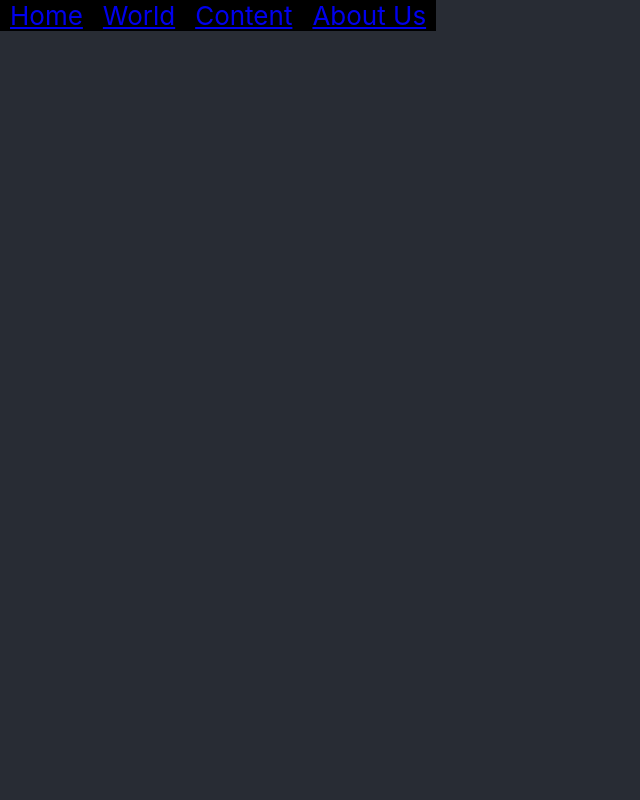
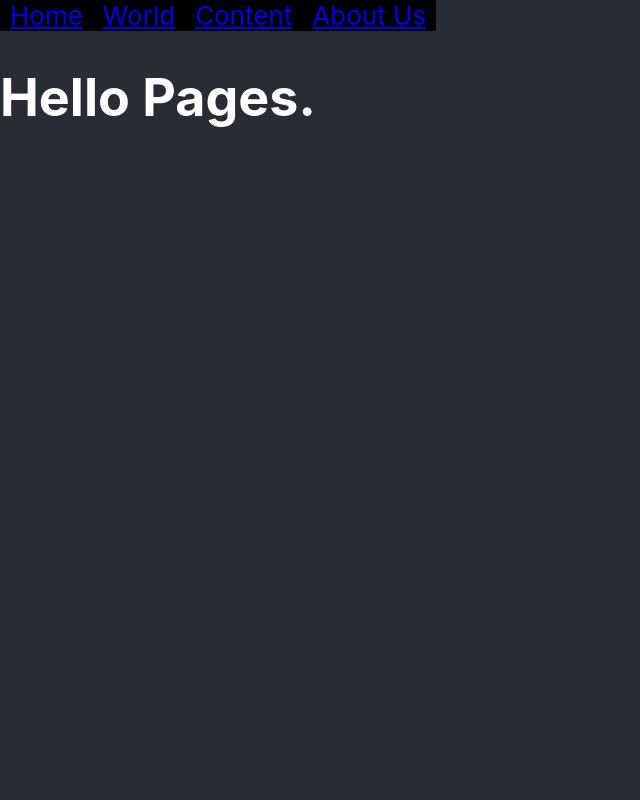
Before and after one commit to Scarletto-Studio/GeneralWorld, a React (Create React App) app: page /world in a window 1280 px wide. Shown: the top 800 px of the page, without its empty margins (0-640 px from the left). Built offline with nearby package versions, Linux system fonts and the light colour scheme.

Commit message:
Add Router.

```diff
--- a/package.json
+++ b/package.json
@@ -6,6 +6,7 @@
     "react": "^16.8.1",
     "react-dom": "^16.8.1",
     "react-router": "^4.3.1",
+    "react-router-dom": "^4.3.1",
     "react-scripts": "2.1.3",
     "styled-components": "^4.1.3"
   },
--- a/src/components/navbar.jsx
+++ b/src/components/navbar.jsx
@@ -1,5 +1,8 @@
 import React, { Component } from "react";
 import Styled from "styled-components";
+import {Route} from 'react-router-dom'
+import World from '../pages/world.jsx'
+import Content from '../components/content.jsx'
 // import './style/navbar.css'
 
 const Nav = Styled.ul`
@@ -25,11 +28,17 @@ class Navbar extends Component {
     return (
       <div>
         <Nav>
-          <List><a href="#">Home</a></List>
-          <List><a href="#">World</a></List>
-          <List><a href="#">Content</a></List>
-          <List><a href="#">About Us</a></List>
+          <List><a href="/">Home</a></List>
+          <List><a href="/world">World</a></List>
+          <List><a href="/content">Content</a></List>
+          <List><a href="/about">About Us</a></List>
         </Nav>
+        <div>
+          <Route path="/" />
+          <Route path="/world" component={World} />
+          <Route path="/content" component={Content} />
+          <Route path="/about" />
+        </div>
       </div>
     );
   }
--- a/src/index.js
+++ b/src/index.js
@@ -2,9 +2,16 @@ import React from 'react';
 import ReactDOM from 'react-dom';
 import './index.css';
 import App from './App';
+import {BrowserRouter} from 'react-router-dom'
 import * as serviceWorker from './serviceWorker';
 
-ReactDOM.render(<App />, document.getElementById('root'));
+const AppRouter = () => (
+    <BrowserRouter>
+        <App />
+    </BrowserRouter>
+)
+
+ReactDOM.render(<AppRouter />, document.getElementById('root'));
 
 // If you want your app to work offline and load faster, you can change
 // unregister() to register() below. Note this comes with some pitfalls.
--- /dev/null
+++ b/src/pages/world.jsx
@@ -0,0 +1,14 @@
+import React , {Component} from 'react'
+import '../App.css'
+
+class World extends Component {
+    render() {
+        return(
+            <div className="App-header">
+                <h1>Hello Pages.</h1>
+            </div>
+        )
+    }
+}
+
+export default World
```
Also changed, not shown: 1 other file (tests, documents, lock files or other folders).
